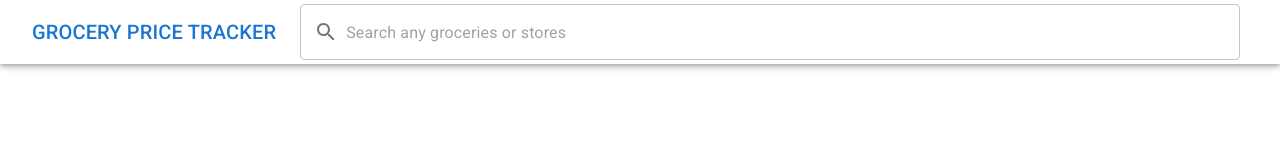
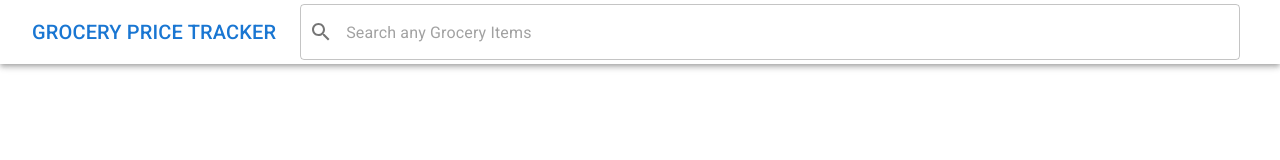
Before and after one commit to voidkudo/grocery-price-tracker, a React (Vite) app in the folder grocery-price-tracker-web/: page / in a window 1280 px wide. Shown: the top 160 px of the page. Built offline with nearby package versions, Linux system fonts and the light colour scheme; no server answers.

Commit message:
feat: add search bar with auto complete

```diff
--- a/grocery-price-tracker-web/src/components/SearchBar.tsx
+++ b/grocery-price-tracker-web/src/components/SearchBar.tsx
@@ -1,42 +1,42 @@
 import { Search } from "@mui/icons-material";
-import { colors, InputAdornment, TextField } from "@mui/material";
-import { ChangeEvent, useEffect, useState } from "react";
-
+import { Autocomplete, InputAdornment, TextField } from "@mui/material";
+import { SyntheticEvent } from "react";
+import { groceryItemData } from "../data/data";
+import { useSearchParams } from "react-router-dom";
 
 const SearchBar = () => {
-  const [searchValue, setSearchValue] = useState('');
+  const [searchParams, setSearchParams] = useSearchParams();
 
-  const handleSearchInput = (e: ChangeEvent<HTMLTextAreaElement | HTMLInputElement>) => {
-    setSearchValue(e.target.value);
+  const handleSearch = (_e: SyntheticEvent, value: string) => {
+    setSearchParams({...searchParams, value})
   };
 
-  useEffect(() => {
-    const timer = setTimeout(() => {
-      console.log(searchValue);
-    }, 500);
-
-    return () => clearTimeout(timer);
-  }, [searchValue]);
-
-
   return (
+    <Autocomplete
+      freeSolo
+      disableClearable
+      handleHomeEndKeys
+      options={groceryItemData.map(item => item.name)}
+      onChange={handleSearch}
+      renderInput={(params) => (
         <TextField
+          {...params}
           slotProps={{
             input: {
+              ...params.InputProps,
               startAdornment: (
                 <InputAdornment position='start'>
-              <Search/>
+                  <Search />
                 </InputAdornment>
               ),
             },
           }}
           fullWidth
           variant='outlined'
-      placeholder='Search any groceries or stores'
-      value={searchValue}
-      onChange={handleSearchInput}
+          placeholder='Search any Grocery Items'
         />
-
+      )}
+    />
   )
 };
 
```
Lines whose indentation alone changed are shown as unchanged.
